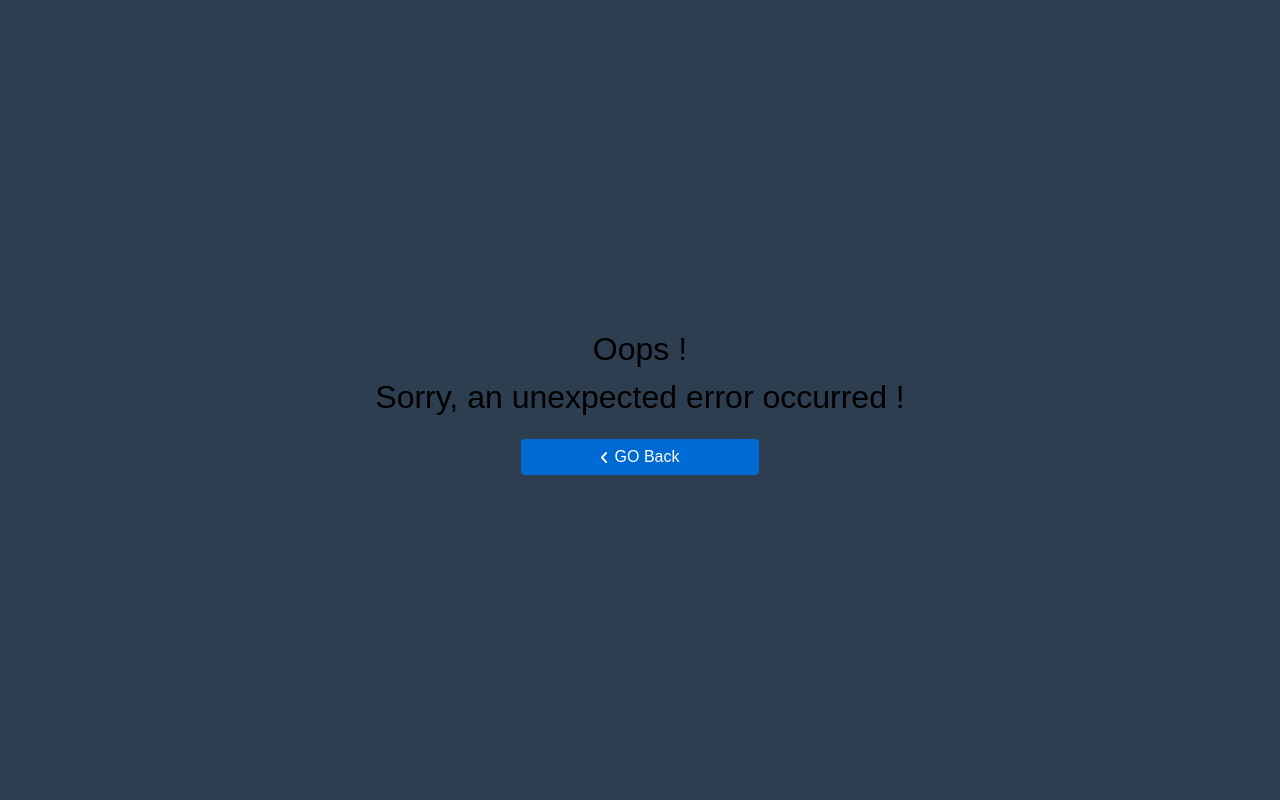
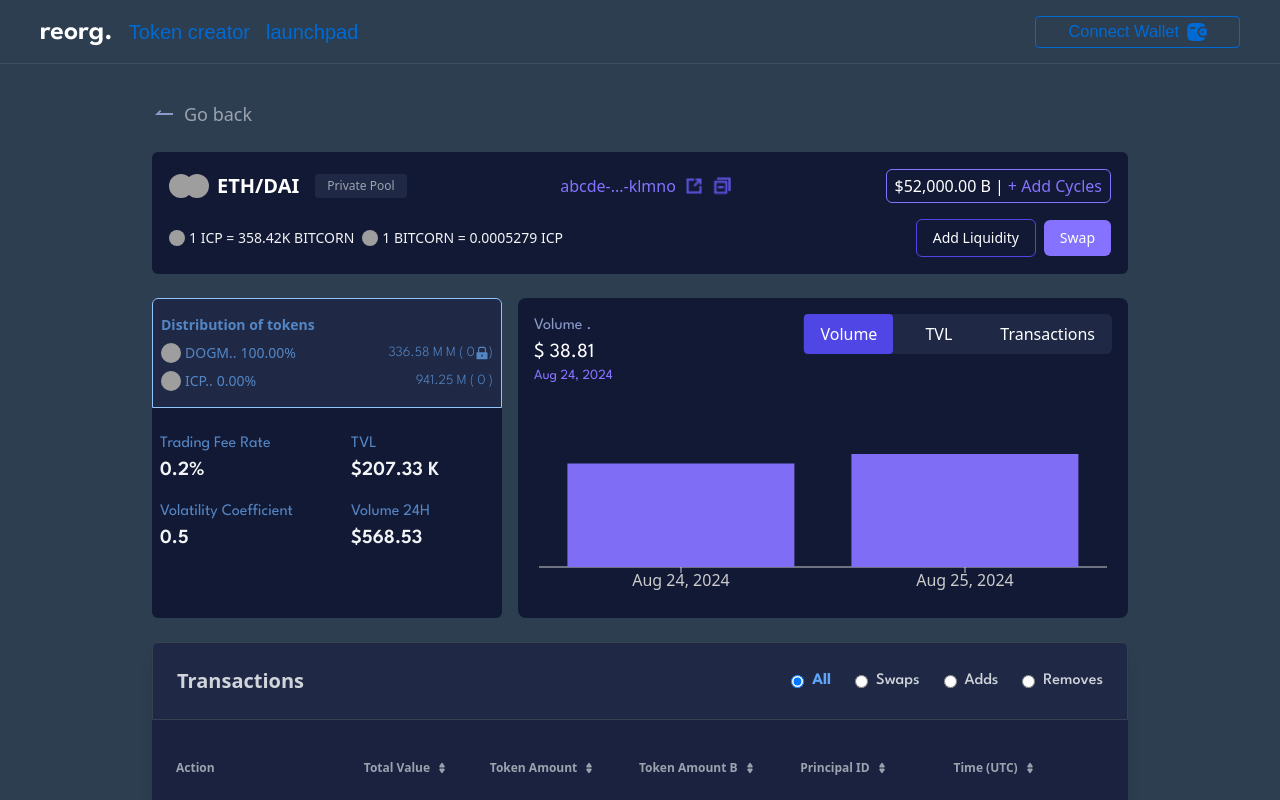
Before and after one commit to reorg-icp/Reorg, a React (Vite) app in the folder src/Quillo_frontend/: page /pool/detail/abcde-12345-67890-fghij-klmno in a window 1280 px wide. Shown: the top 800 px of the page. Built offline with nearby package versions, Linux system fonts and the light colour scheme; grey boxes are pictures that could not be loaded; a web font is replaced by a local one.

Commit message:
page complete

```diff
--- a/src/Quillo_frontend/src/main.tsx
+++ b/src/Quillo_frontend/src/main.tsx
@@ -20,8 +20,7 @@ import Pool from "./pages/Pool";
 import Articles from "./pages/Blog/Articles";
 import Article from "./pages/Blog/Article";
 import SinglePool from "./pages/Pool/SinglePool";
-import { poolData } from "./pages/Pool/types";
-const pool = poolData[0];
+
 const App = (): JSX.Element => {
 
   const router = createBrowserRouter([
@@ -60,8 +59,8 @@ const App = (): JSX.Element => {
           element:< Pool/>
          },
         {
-          path:"/pool/detail"  ,
-          element:< SinglePool {...pool}/>
+          path:"/pool/detail/:id"  ,
+          element:< SinglePool/>
          },
          {
           path: "/blog",
--- a/src/Quillo_frontend/src/pages/Pool/MainTabs/Explore.tsx
+++ b/src/Quillo_frontend/src/pages/Pool/MainTabs/Explore.tsx
@@ -104,7 +104,7 @@ function Explore() {
                     <div className="px-0 flex  flex-col gap-2 ">
                       <span className="flex  items-center  flex-row gap-2">
                         <a
-                          href={pool.poolLink}
+                          href={`/details/${pool.id}`}
                           className="text-blue-400 hover:underline mr-2"
                         >
                           {formatId(pool.id)}
--- a/src/Quillo_frontend/src/pages/Pool/SinglePool/index.tsx
+++ b/src/Quillo_frontend/src/pages/Pool/SinglePool/index.tsx
@@ -1,5 +1,5 @@
-import React, { useState } from "react";
-import { Link } from "react-router-dom";
+import React, { useEffect, useState } from "react";
+import { Link, useParams } from "react-router-dom";
 import {
   BarChart,
   Bar,
@@ -9,16 +9,27 @@ import {
   ResponsiveContainer,
 } from "recharts";
 import Card from "./card";
-import { formatId, PoolData } from "../types";
+import { formatId, PoolData, poolData } from "../types";
 import TransactionTable from "./TransactionTable";
 
-
-
-const SinglePool: React.FC<PoolData> = ({...pool}) => {
+const SinglePool: React.FC = () => {
   const [selectedMetric, setSelectedMetric] = useState<
     "volume" | "tvl" | "transactions"
   >("volume");
 
+  const { id } = useParams();
+  const [pool, setPool] = useState<Partial<PoolData> | null>(null);
+
+  useEffect(() => {
+    // Filter the data based on the ID from the URL
+    const fetchDetails = () => {
+      const data = poolData.find((pool) => pool.id === id);
+      setPool(data);
+    };
+
+    fetchDetails();
+  }, [id, poolData]);
+  if (!pool) return <div>Loading...</div>;
   return (
     <div className="min-h-screen flex flex-col  w-full text-white md:px-28 px-2  py-8">
       <div className="mb-6">
@@ -66,7 +77,10 @@ const SinglePool: React.FC<PoolData> = ({...pool}) => {
             <a href="#" target="_blank" rel="noopener noreferrer">
               <img src="/images/share.png" className="h-4 w-4 sm:h-5 sm:w-5" />
             </a>
-      <img src="/images/copy.png" className="cursor-pointer h-4 w-4 sm:h-5 sm:w-5" />
+            <img
+              src="/images/copy.png"
+              className="cursor-pointer h-4 w-4 sm:h-5 sm:w-5"
+            />
           </span>
 
           {/* cycles + add cycles */}
@@ -97,10 +111,16 @@ const SinglePool: React.FC<PoolData> = ({...pool}) => {
           </div>
           {/* button actions */}
           <div className="flex items-center space-x-2 w-full sm:w-auto">
-      <Link className="flex-1 sm:flex-none px-3 sm:px-4 py-2 border border-indigo-600 hover:border-indigo-500 rounded-md text-center text-sm" to="/pool">
+            <Link
+              className="flex-1 sm:flex-none px-3 sm:px-4 py-2 border border-indigo-600 hover:border-indigo-500 rounded-md text-center text-sm"
+              to="/pool"
+            >
               <button>Add Liquidity</button>
             </Link>
-      <Link className="flex-1 sm:flex-none px-3 sm:px-4 py-2 bg-[#8572ff] hover:bg-indigo-600 rounded-md text-center text-sm" to="/dex">
+            <Link
+              className="flex-1 sm:flex-none px-3 sm:px-4 py-2 bg-[#8572ff] hover:bg-indigo-600 rounded-md text-center text-sm"
+              to="/dex"
+            >
               <button>Swap</button>
             </Link>
           </div>
@@ -117,11 +137,11 @@ const SinglePool: React.FC<PoolData> = ({...pool}) => {
                 {selectedMetric} . &nbsp;
               </h2>
               <h2 className=" text-white text-xl font-leagueSpartan">
-                $ {pool.volume24H}
+                $ {pool.historicalData[selectedMetric][0].value}
               </h2>
               <h2 className=" text-[#8572ff] text-sm font-leagueSpartan">
                 {" "}
-                Aug 25,2024
+                {pool.historicalData[selectedMetric][0].name}
               </h2>
             </div>
 
@@ -161,11 +181,7 @@ const SinglePool: React.FC<PoolData> = ({...pool}) => {
               <Bar dataKey="value" fill="#7F6DF5" />
             </BarChart>
           </ResponsiveContainer>
-
-
         </div>
-
-
       </div>
       <TransactionTable />
     </div>
--- a/src/Quillo_frontend/src/pages/Pool/types.ts
+++ b/src/Quillo_frontend/src/pages/Pool/types.ts
@@ -34,14 +34,6 @@ interface TokenInfo {
   locked: boolean;
 }
 
-// tokens: [
-//   { name: "DOGM", percentage: "100.00%", amount: "336.58 M ", locked: true },
-//   { name: "ICP", percentage: "0.00%", amount: "941.25", locked: false },
-// ],
-// tradingFeeRate: "0.30%",
-// tvl: "$15.73 K",
-// volatilityCoefficient: "0.5",
-// volume24h: "$568.53",
 
 
  export  const poolData: PoolData[] = [
@@ -68,16 +60,16 @@ interface TokenInfo {
         { name: "ICP", percentage: "0.00%", amount: "941.25", locked: false },],
       historicalData: {
         volume: [
-          { name: 'Aug 24', value: 38.81 },
-          { name: 'Aug 25', value: 42.33 },
+          { name: 'Aug 24,  2024', value: 38.81 },
+          { name: 'Aug 25,  2024', value: 42.33 },
         ],
         tvl: [
-          { name: 'Aug 24', value: 207.33 },
-          { name: 'Aug 25', value: 210.45 },
+          { name: 'Aug 24,  2024', value: 207.33 },
+          { name: 'Aug 25,  2024', value: 210.45 },
         ],
         transactions: [
-          { name: 'Aug 24', value: 18 },
-          { name: 'Aug 25', value: 22 },
+          { name: 'Aug 24,  2024', value: 18 },
+          { name: 'Aug 25,  2024', value: 22 },
         ],
       },
 
@@ -106,16 +98,16 @@ interface TokenInfo {
       },
       historicalData: {
         volume: [
-          { name: 'Aug 24', value: 38.81 },
-          { name: 'Aug 25', value: 42.33 },
+          { name: 'Aug 24,  2024', value: 38.81 },
+          { name: 'Aug 25,  2024', value: 42.33 },
         ],
         tvl: [
-          { name: 'Aug 24', value: 207.33 },
-          { name: 'Aug 25', value: 210.45 },
+          { name: 'Aug 24,  2024', value: 207.33 },
+          { name: 'Aug 25,  2024', value: 210.45 },
         ],
         transactions: [
-          { name: 'Aug 24', value: 18 },
-          { name: 'Aug 25', value: 22 },
+          { name: 'Aug 24,  2024', value: 18 },
+          { name: 'Aug 25,  2024', value: 22 },
         ],
       },
       volatilityCoefficient: '0.5',
@@ -145,16 +137,16 @@ interface TokenInfo {
       },
       historicalData: {
         volume: [
-          { name: 'Aug 24', value: 38.81 },
-          { name: 'Aug 25', value: 42.33 },
+          { name: 'Aug 24,  2024', value: 38.81 },
+          { name: 'Aug 25,  2024', value: 42.33 },
         ],
         tvl: [
-          { name: 'Aug 24', value: 207.33 },
-          { name: 'Aug 25', value: 210.45 },
+          { name: 'Aug 24,  2024', value: 207.33 },
+          { name: 'Aug 25,  2024', value: 210.45 },
         ],
         transactions: [
-          { name: 'Aug 24', value: 18 },
-          { name: 'Aug 25', value: 22 },
+          { name: 'Aug 24,  2024', value: 18 },
+          { name: 'Aug 25,  2024', value: 22 },
         ],
       },
       volatilityCoefficient: '0.5',
@@ -186,16 +178,16 @@ interface TokenInfo {
       },
       historicalData: {
         volume: [
-          { name: 'Aug 24', value: 38.81 },
-          { name: 'Aug 25', value: 42.33 },
+          { name: 'Aug 24,  2024', value: 38.81 },
+          { name: 'Aug 25,  2024', value: 42.33 },
         ],
         tvl: [
-          { name: 'Aug 24', value: 207.33 },
-          { name: 'Aug 25', value: 210.45 },
+          { name: 'Aug 24,  2024', value: 207.33 },
+          { name: 'Aug 25,  2024', value: 210.45 },
         ],
         transactions: [
-          { name: 'Aug 24', value: 18 },
-          { name: 'Aug 25', value: 22 },
+          { name: 'Aug 24,  2024', value: 18 },
+          { name: 'Aug 25,  2024', value: 22 },
         ],
       },
       volatilityCoefficient: '0.5',
@@ -227,16 +219,16 @@ interface TokenInfo {
       },
       historicalData: {
         volume: [
-          { name: 'Aug 24', value: 38.81 },
-          { name: 'Aug 25', value: 42.33 },
+          { name: 'Aug 24,  2024', value: 38.81 },
+          { name: 'Aug 25,  2024', value: 42.33 },
         ],
         tvl: [
-          { name: 'Aug 24', value: 207.33 },
-          { name: 'Aug 25', value: 210.45 },
+          { name: 'Aug 24,  2024', value: 207.33 },
+          { name: 'Aug 25,  2024', value: 210.45 },
         ],
         transactions: [
-          { name: 'Aug 24', value: 18 },
-          { name: 'Aug 25', value: 22 },
+          { name: 'Aug 24,  2024', value: 18 },
+          { name: 'Aug 25,  2024', value: 22 },
         ],
       },
       volatilityCoefficient: '0.5',
@@ -268,16 +260,16 @@ interface TokenInfo {
 
       historicalData: {
         volume: [
-          { name: 'Aug 24', value: 38.81 },
-          { name: 'Aug 25', value: 42.33 },
+          { name: 'Aug 24,  2024', value: 38.81 },
+          { name: 'Aug 25,  2024', value: 42.33 },
         ],
         tvl: [
-          { name: 'Aug 24', value: 207.33 },
-          { name: 'Aug 25', value: 210.45 },
+          { name: 'Aug 24,  2024', value: 207.33 },
+          { name: 'Aug 25,  2024', value: 210.45 },
         ],
         transactions: [
-          { name: 'Aug 24', value: 18 },
-          { name: 'Aug 25', value: 22 },
+          { name: 'Aug 24,  2024', value: 18 },
+          { name: 'Aug 25,  2024', value: 22 },
         ],
       },
       volatilityCoefficient: '0.5',
```
Lines whose indentation alone changed are shown as unchanged.
